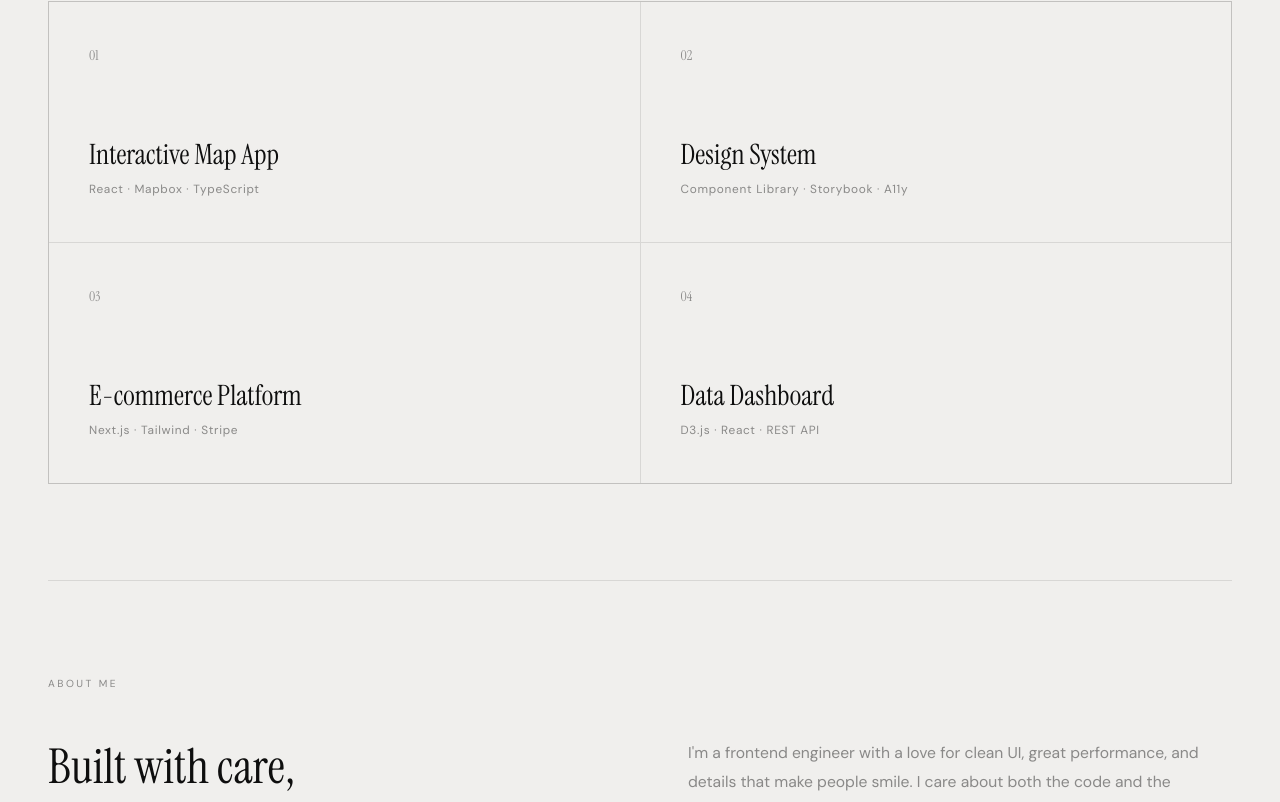
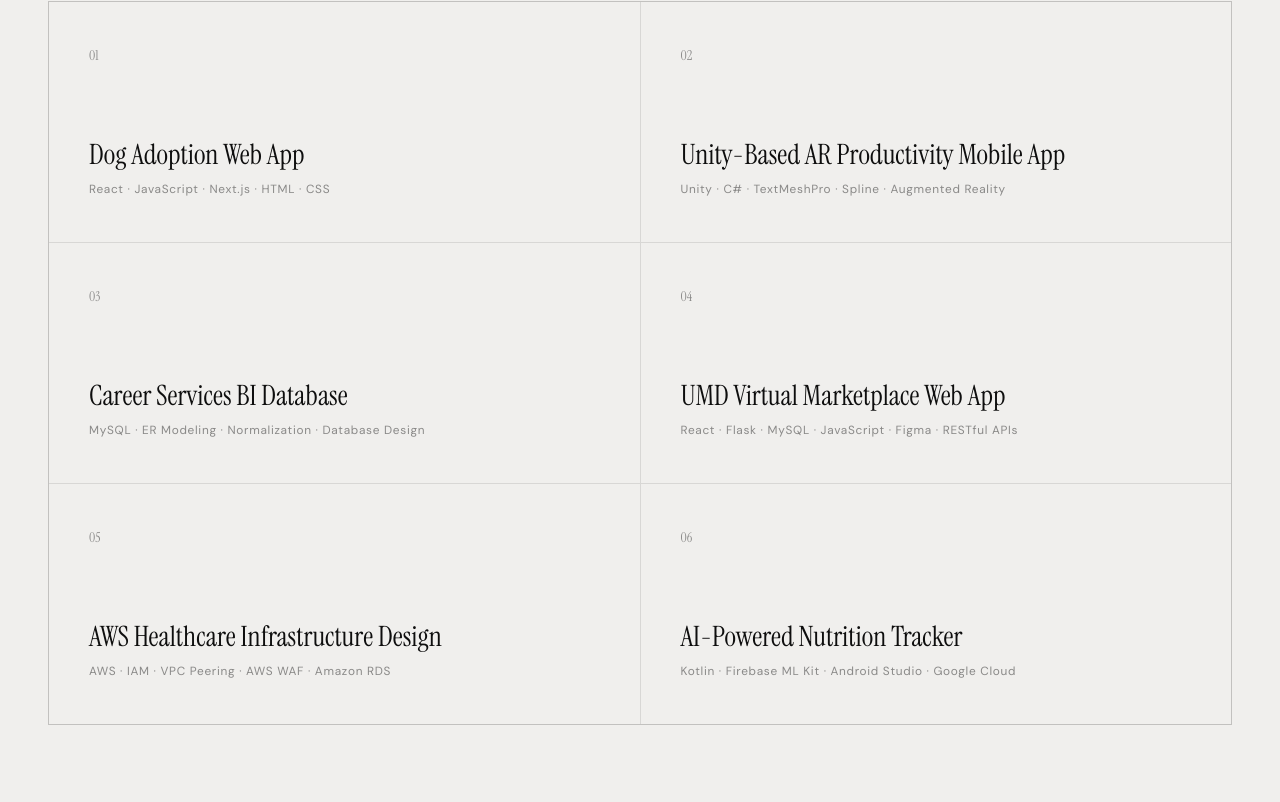
Before and after one commit to iamy8000/yating-portfolio, a React (Vite) app: page / in a window 1280 px wide. Shown: the part 957-1759 px from the top of the page. Built offline with nearby package versions, Linux system fonts and the light colour scheme.

Commit message:
updated linkedin link

```diff
--- a/src/components/About.tsx
+++ b/src/components/About.tsx
@@ -35,16 +35,15 @@
             Built with care,<br /><em>pixel by pixel.</em>
           </h2>
           <div className="stats-row">
-            <div><span className="stat-num">8+</span><div className="stat-label">Years Exp</div></div>
+            <div><span className="stat-num">4+</span><div className="stat-label">Years Exp</div></div>
             <div><span className="stat-num">60</span><div className="stat-label">Projects</div></div>
-            <div><span className="stat-num">32</span><div className="stat-label">Clients</div></div>
           </div>
         </div>
         <div ref={refRight} className="about-body fade-up" style={{ transitionDelay: '0.12s' }}>
           <p>I'm a frontend engineer with a love for clean UI, great performance, and details that make people smile. I care about both the code and the experience it creates.</p>
           <p>Based in NYC, open to relocate. Currently looking for my next role — full-time or contract.</p>
           <p>
-            <a href="https://linkedin.com/in/yating-yang" target="_blank" rel="noreferrer">LinkedIn ↗</a>
+            <a href="https://www.linkedin.com/in/yang-ya-ting/" target="_blank" rel="noreferrer">LinkedIn ↗</a>
             {' \u2003 '}
             <a href="mailto:yating.yy.yang@gmail.com">yating.yy.yang@gmail.com ↗</a>
           </p>
--- a/src/components/Footer.tsx
+++ b/src/components/Footer.tsx
@@ -4,7 +4,7 @@
       <div className="footer-logo">Amy Yang</div>
       <div>© 2026 · All rights reserved.</div>
       <div style={{ display: 'flex', gap: '1.5rem' }}>
-        <a href="https://linkedin.com/in/yating-yang" target="_blank" rel="noreferrer">LinkedIn</a>
+        <a href="https://www.linkedin.com/in/yang-ya-ting/" target="_blank" rel="noreferrer">LinkedIn</a>
         <a href="mailto:yating.yy.yang@gmail.com">Email</a>
       </div>
     </footer>
--- a/src/components/Nav.tsx
+++ b/src/components/Nav.tsx
@@ -12,7 +12,7 @@
       <ul className="nav-links">
         <li><a href="#projects">Projects</a></li>
         <li><a href="#about">About</a></li>
-        <li><a href="https://linkedin.com/in/yating-yang" target="_blank" rel="noreferrer">LinkedIn</a></li>
+        <li><a href="https://www.linkedin.com/in/yang-ya-ting/" target="_blank" rel="noreferrer">LinkedIn</a></li>
         <li><a href="mailto:yating.yy.yang@gmail.com">Contact</a></li>
         <li>
           <button type="button" className="lamp-btn" onClick={toggleTheme} aria-label="Toggle theme">
--- a/src/components/Projects.tsx
+++ b/src/components/Projects.tsx
@@ -1,11 +1,7 @@
 import { useRef, useEffect } from 'react'
+import { projects } from '../data/projects'
 
-const PROJECTS = [
-  { num: '01', title: 'Interactive Map App', sub: 'React · Mapbox · TypeScript', pc: 'pc1' },
-  { num: '02', title: 'Design System', sub: 'Component Library · Storybook · A11y', pc: 'pc2', delay: 0.08 },
-  { num: '03', title: 'E-commerce Platform', sub: 'Next.js · Tailwind · Stripe', pc: 'pc3', delay: 0.16 },
-  { num: '04', title: 'Data Dashboard', sub: 'D3.js · React · REST API', pc: 'pc4', delay: 0.24 },
-] as const
+const PC_CLASSES = ['pc1', 'pc2', 'pc3', 'pc4'] as const
 
 function useFadeIn(threshold = 0.12) {
   const ref = useRef<HTMLDivElement>(null)
@@ -36,8 +32,15 @@
     <section className="section" id="projects">
       <p className="section-label">Selected Projects</p>
       <div className="projects-grid">
-        {PROJECTS.map((p) => (
-          <ProjectCard key={p.num} {...p} />
+        {projects.map((p, i) => (
+          <ProjectCard
+            key={p.id}
+            num={String(i + 1).padStart(2, '0')}
+            title={p.title}
+            sub={p.tags.join(' · ')}
+            pc={PC_CLASSES[i % PC_CLASSES.length]}
+            delay={i * 0.08}
+          />
         ))}
       </div>
     </section>
@@ -54,7 +57,7 @@
   num: string
   title: string
   sub: string
-  pc: string
+  pc: (typeof PC_CLASSES)[number]
   delay?: number
 }) {
   const ref = useFadeIn(0.12)
--- /dev/null
+++ b/src/data/projects.ts
@@ -0,0 +1,85 @@
+export interface ProjectData {
+  id: string
+  title: string
+  description: string
+  tags: string[]
+  role: string
+  teamSize: string
+  teamOrg: string
+  details: string
+}
+
+export const projects: ProjectData[] = [
+  {
+    id: 'dog-adoption',
+    title: 'Dog Adoption Web App',
+    description:
+      'A responsive dog adoption website that allows users to browse dogs, filter by breed and location, and save favorites.',
+    tags: ['React', 'JavaScript', 'Next.js', 'HTML', 'CSS'],
+    role: 'Frontend Developer',
+    teamSize: '3',
+    teamOrg: 'Personal / Academic',
+    details:
+      'Implemented pagination, search, and location APIs. Built responsive UI components with Next.js and deployed on Vercel.',
+  },
+  {
+    id: 'ar-productivity',
+    title: 'Unity-Based AR Productivity Mobile App',
+    description:
+      'An immersive productivity mobile application built with Unity, blending interactive 3D characters with real-world context.',
+    tags: ['Unity', 'C#', 'TextMeshPro', 'Spline', 'Augmented Reality'],
+    role: 'Developer',
+    teamSize: '4',
+    teamOrg: 'Academic Team',
+    details:
+      'Designed interactive 3D character behaviors and integrated AR overlays for real-world task management.',
+  },
+  {
+    id: 'career-services-db',
+    title: 'Career Services BI Database',
+    description:
+      'Designed and built a relational database from the ground up for the Office of Career Services, transitioning from Excel to MySQL.',
+    tags: ['MySQL', 'ER Modeling', 'Normalization', 'Database Design'],
+    role: 'Database Designer',
+    teamSize: '2',
+    teamOrg: 'University of Maryland',
+    details:
+      'Created ER diagrams, normalized schemas to 3NF, wrote complex queries for reporting, and migrated legacy Excel data.',
+  },
+  {
+    id: 'umd-marketplace',
+    title: 'UMD Virtual Marketplace Web App',
+    description:
+      'A responsive web application for UMD students to buy and sell furniture, improving student life through peer-to-peer commerce.',
+    tags: ['React', 'Flask', 'MySQL', 'JavaScript', 'Figma', 'RESTful APIs'],
+    role: 'Full-Stack Developer',
+    teamSize: '4',
+    teamOrg: 'Academic Team',
+    details:
+      'Built the React frontend and Flask API backend. Designed the MySQL schema and implemented RESTful endpoints for CRUD operations.',
+  },
+  {
+    id: 'aws-healthcare',
+    title: 'AWS Healthcare Infrastructure Design',
+    description:
+      'Designed a secure, HIPAA-compliant infrastructure for healthcare systems using AWS, with a focus on zero-trust principles.',
+    tags: ['AWS', 'IAM', 'VPC Peering', 'AWS WAF', 'Amazon RDS'],
+    role: 'Cloud Architect',
+    teamSize: '3',
+    teamOrg: 'Academic Team',
+    details:
+      'Architected VPC peering, IAM policies, WAF rules, and RDS configurations following HIPAA security guidelines.',
+  },
+  {
+    id: 'nutrition-tracker',
+    title: 'AI-Powered Nutrition Tracker',
+    description:
+      'An Android app to track dietary intake with ML capabilities, enabling users to identify food and calculate nutrition.',
+    tags: ['Kotlin', 'Firebase ML Kit', 'Android Studio', 'Google Cloud'],
+    role: 'Android Developer',
+    teamSize: '3',
+    teamOrg: 'Academic Team',
+    details:
+      'Integrated Firebase ML Kit for food recognition, built the tracking UI in Kotlin, and connected Google Cloud for data storage.',
+  },
+]
```
Also changed, not shown: 1 other file (tests, documents, lock files or other folders).
